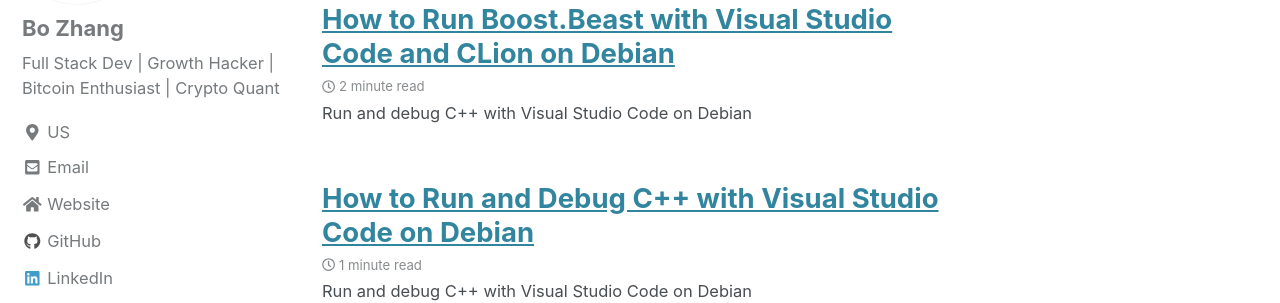
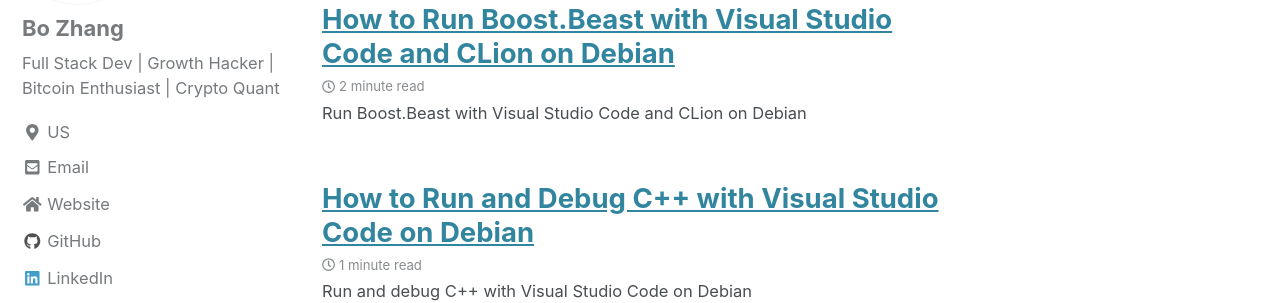
Before and after one commit to 0xboz/blog, a Jekyll site: the page built from index.html, in a window 1280 px wide and 900 px high. Shown: the part 192-495 px from the top of the window. Built offline with Jekyll 4.4.1, drawn with Linux system fonts in a browser that asks for light colours; cached includes are drawn as plain includes; nearby versions of some CDN libraries; the list of posts is cut into pages by our own code; comment, search, counter and statistics services are not loaded.

Commit message:
Updated excerpt

```diff
--- a/_posts/2019-08-30-run-boost-beast-with-vscode-clion-on-debian.md
+++ b/_posts/2019-08-30-run-boost-beast-with-vscode-clion-on-debian.md
@@ -2,7 +2,7 @@
 title: "How to Run Boost.Beast with Visual Studio Code and CLion on Debian"
 date: 2019-08-30
 tags: [C++, Boost, Beast, Visual Studio Code, CLion, Debian]
-excerpt: "Run and debug C++ with Visual Studio Code on Debian"
+excerpt: "Run Boost.Beast with Visual Studio Code and CLion on Debian"
 header:
     image: /assets/images/night_city_skyline.jpg
     caption: "Photo credit: [**Amar Saleem**](https://www.pexels.com/@amar-saleem-15661)"
```
